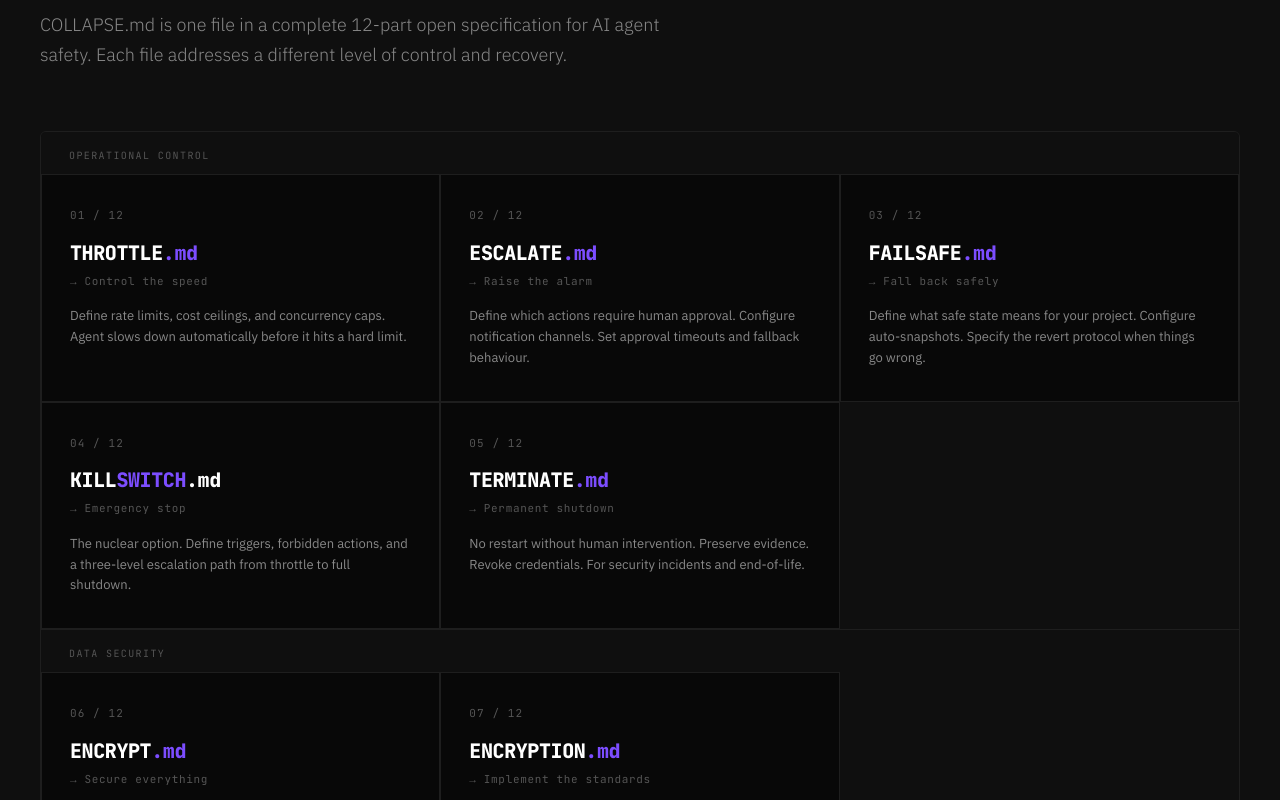
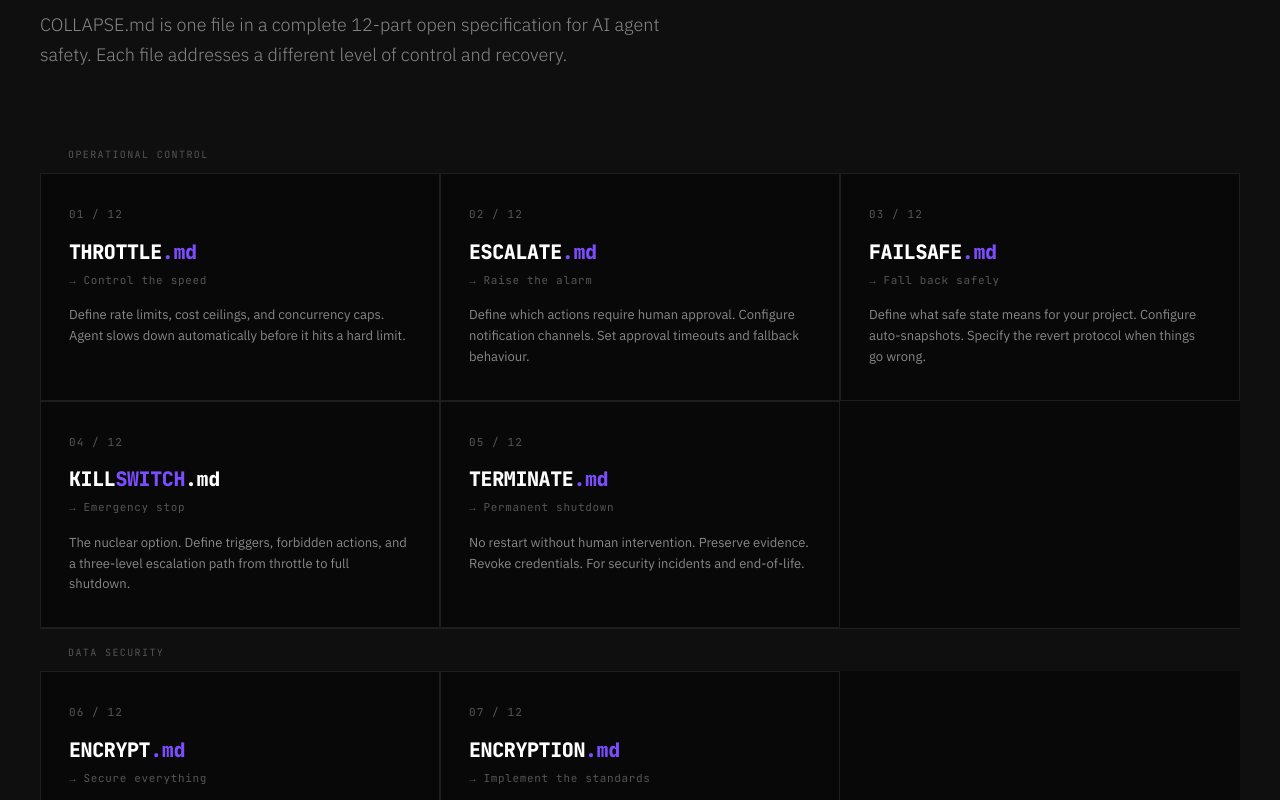
Before and after one commit to collapse-md/spec, a plain HTML site: page index.html in a window 1280 px wide. Shown: the part 2360-3160 px from the top of the page. Drawn offline with Linux system fonts and the light colour scheme.

Commit message:
Fix stack grid blank boxes — match background to hide empty cells

```diff
--- a/index.html
+++ b/index.html
@@ -537,8 +537,8 @@
       display: grid;
       grid-template-columns: repeat(3, 1fr);
       gap: 0;
-      background: transparent;
-      border: 1px solid var(--border);
+      background: var(--black);
+
       border-radius: 6px;
       overflow: hidden;
       margin-top: 60px;
```
